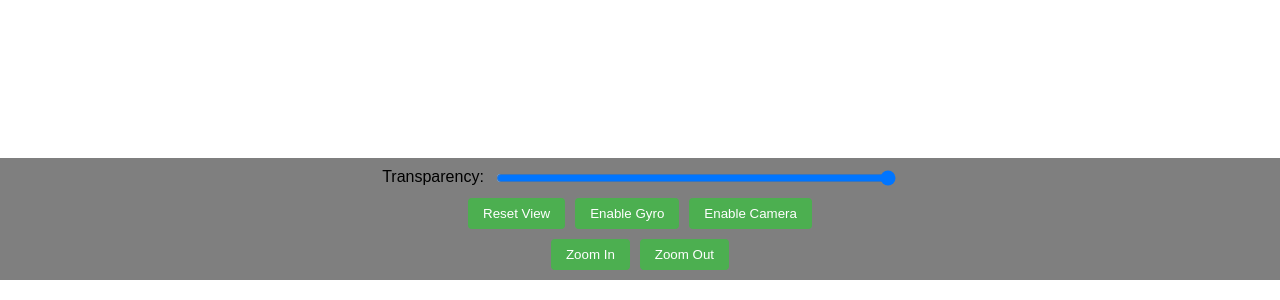
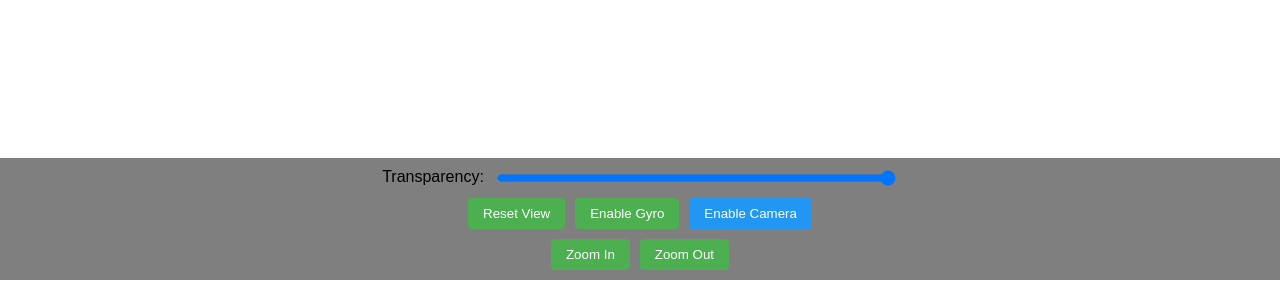
Before and after one commit to GammonHaroldNg/AR360Image, a plain HTML site: page index.html in a window 1280 px wide. Shown: the part 500-800 px from the top of the page. Drawn offline with nearby package versions, Linux system fonts and the light colour scheme.

Commit message:
Update main.css

```diff
--- a/styles/main.css
+++ b/styles/main.css
@@ -45,3 +45,10 @@ button:hover {
 canvas {
   display: block;
 }
+#camera-toggle {
+  background: #2196F3;
+}
+
+#camera-toggle:hover {
+  background: #0b7dda;
+}
```
